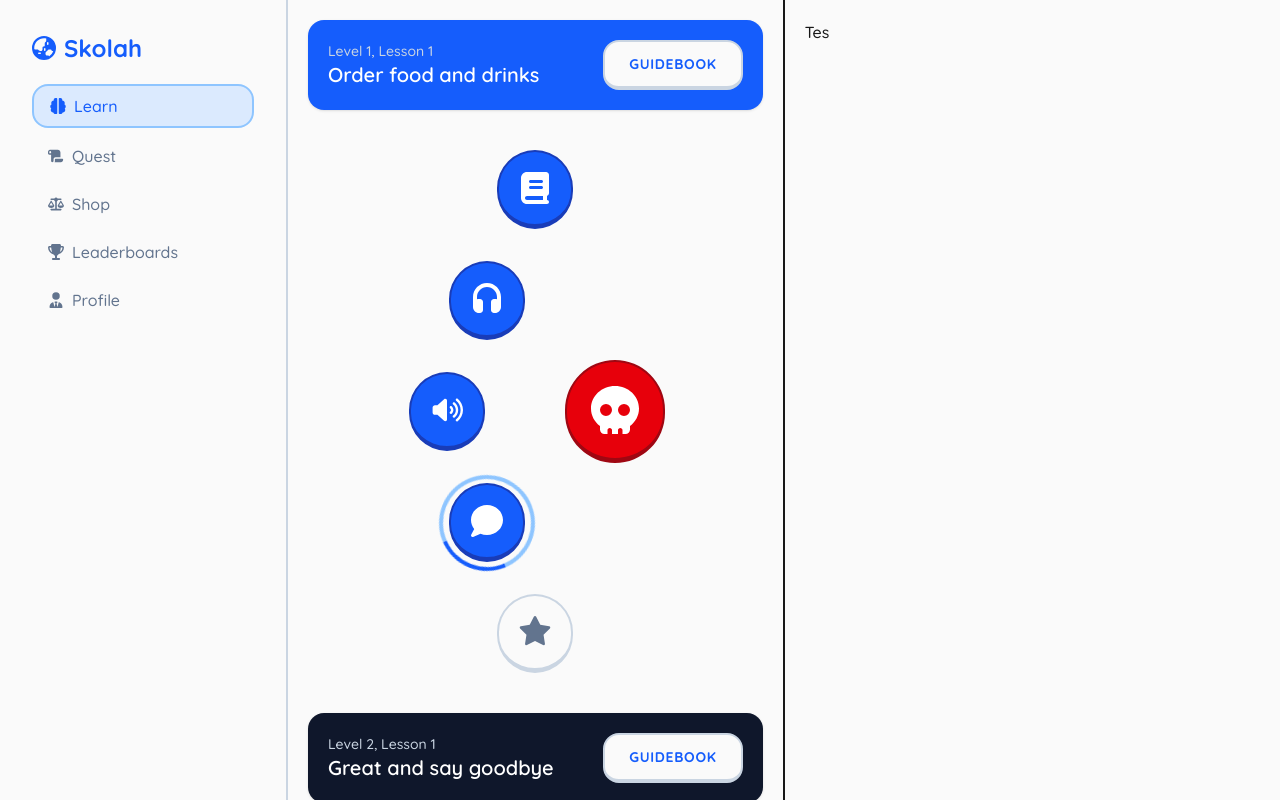
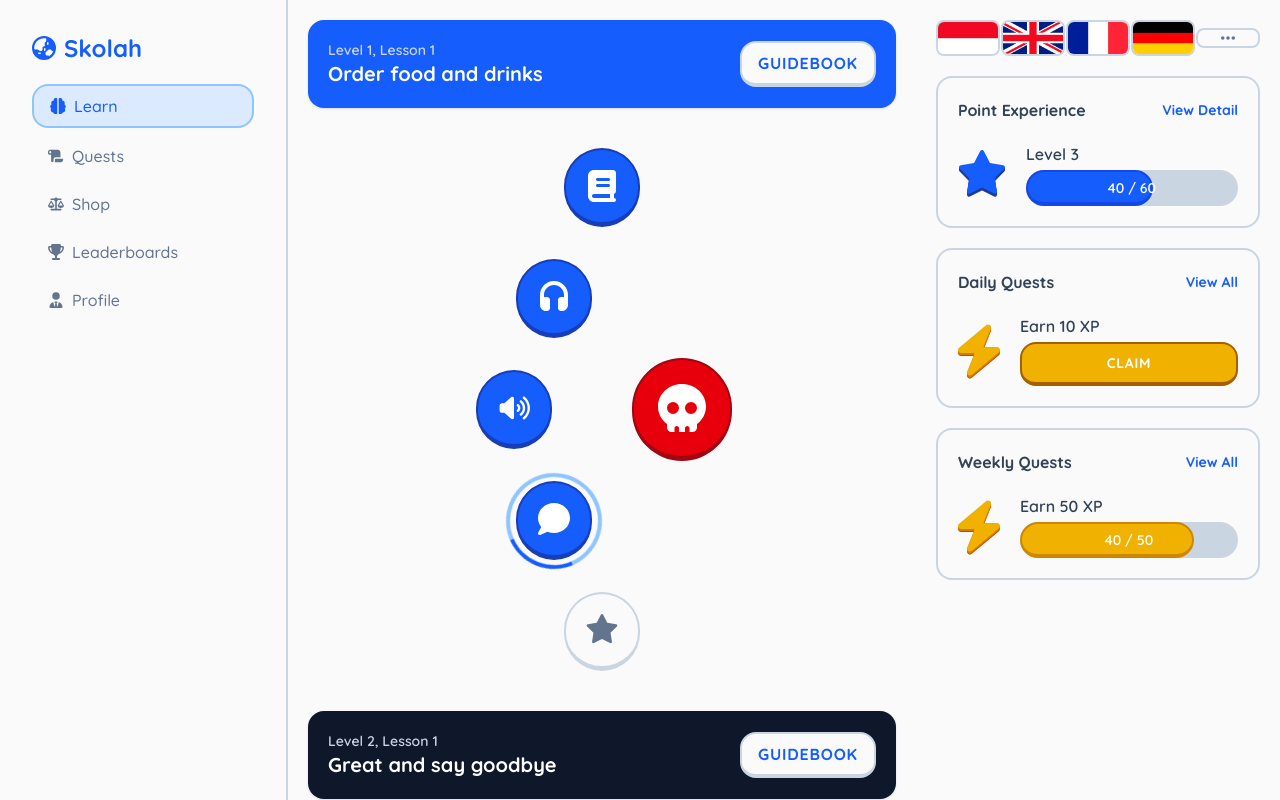
Before and after one commit to anggasaputra25/skolah, a Next.js app: page /learn in a window 1280 px wide. Shown: the top 800 px of the page. Built offline with nearby package versions, Linux system fonts and the light colour scheme.

Commit message:
feat: add LanguagesPage component with language selection and improved layout

```diff
--- a/app/(pages)/(dashboard)/learn/page.tsx
+++ b/app/(pages)/(dashboard)/learn/page.tsx
@@ -1,22 +1,25 @@
 import Sidebar from "@/components/layout/Sidebar";
+import { BorderCard } from "@/components/ui/BorderCard";
 import { Button } from "@/components/ui/Button";
 import { ButtonLearn } from "@/components/ui/ButtonLearn";
 import { LessonCard } from "@/components/ui/LessonCard";
-import { faBook, faComment, faHeadphones, faSkull, faStar, faVolumeHigh } from "@fortawesome/free-solid-svg-icons";
+import { faBolt, faBook, faComment, faEllipsis, faHeadphones, faSkull, faStar, faVolumeHigh } from "@fortawesome/free-solid-svg-icons";
 import { FontAwesomeIcon } from "@fortawesome/react-fontawesome";
+import Image from "next/image";
+import Link from "next/link";
 
 const LearnPage = () => {
     return (
         <div className="flex">
             <Sidebar target={1} />
 
-            <div className="border-r-2 w-full p-5">
+            <div className="w-full p-5">
                 {/* Level 1 */}
                 <div>
                     <div className="shadow p-5 rounded-2xl bg-blue-600 flex justify-between items-center sticky top-5 z-30">
                         <div>
-                            <p className="text-slate-300 text-sm">Level 1, Lesson 1</p>
-                            <h1 className="text-white font-semibold text-xl">Order food and drinks</h1>
+                            <p className="text-slate-300 text-sm font-semibold">Level 1, Lesson 1</p>
+                            <h1 className="text-white font-bold text-xl">Order food and drinks</h1>
                         </div>
                         <Button variant="secondary" >Guidebook</Button>
                     </div>
@@ -80,8 +83,8 @@ const LearnPage = () => {
                 <div>
                     <div className="shadow p-5 rounded-2xl bg-slate-900 flex justify-between items-center sticky top-5 z-30">
                         <div>
-                            <p className="text-slate-300 text-sm">Level 2, Lesson 1</p>
-                            <h1 className="text-white font-semibold text-xl">Great and say goodbye</h1>
+                            <p className="text-slate-300 text-sm font-semibold">Level 2, Lesson 1</p>
+                            <h1 className="text-white font-bold text-xl">Great and say goodbye</h1>
                         </div>
                         <Button variant="secondary" >Guidebook</Button>
                     </div>
@@ -114,8 +117,69 @@ const LearnPage = () => {
                     </div>
                 </div>
             </div>
-            <div className="w-full p-5">
-                <h1>Tes</h1>
+            <div className="w-3xl">
+                <div className="p-5 space-y-5 sticky top-0">
+                    <div className="flex items-center justify-between sticky">
+                        <Image src={'/assets/flags/indonesia.jpeg'} alt="flag" width={64} height={64} className="block cursor-pointer border-2 aspect-2/1.5 border-slate-300 rounded-lg" />
+                        <Image src={'/assets/flags/english.jpeg'} alt="flag" width={64} height={64} className="block cursor-pointer border-2 aspect-2/1.5 border-slate-300 rounded-lg" />
+                        <Image src={'/assets/flags/french.jpeg'} alt="flag" width={64} height={64} className="block cursor-pointer border-2 aspect-2/1.5 border-slate-300 rounded-lg" />
+                        <Image src={'/assets/flags/german.jpeg'} alt="flag" width={64} height={64} className="block cursor-pointer border-2 aspect-2/1.5 border-slate-300 rounded-lg" />
+                        <Link href={'/languages'} className="border-2 aspect-2/1.5 border-slate-300 rounded-lg w-16 h-auto flex justify-center items-center">
+                            <FontAwesomeIcon icon={faEllipsis} className="w-8 h-8 text-slate-500" />
+                        </Link>
+                    </div>
+
+                    {/* Level */}
+                    <BorderCard className="border-b-2! space-y-5 text-slate-700">
+                        <div className="flex justify-between items-center">
+                            <p className="font-bold">Point Experience</p>
+                            <Link href={'/quests'} className="text-blue-600 font-bold text-sm">View Detail</Link>
+                        </div>
+                        <div className="flex gap-5 items-center">
+                            <FontAwesomeIcon icon={faStar} className="w-12! h-12! text-blue-600 filter-[drop-shadow(0px_2px_0px_#1e3a8a)_drop-shadow(0px_1px_0px_#1e40af)]" />
+                            <div className="space-y-1 w-full font-semibold">
+                                <p>Level 3</p>
+                                <div className="relative w-full bg-slate-300 rounded-full">
+                                    <div className="absolute bg-blue-600 h-full rounded-full w-3/5 border-2 border-b-4 border-blue-700"></div>
+                                    <p className="text-white z-10 relative text-center p-2 text-sm">40 / 60</p>
+                                </div>
+                            </div>
+                        </div>
+                    </BorderCard>
+
+                    {/* Daily */}
+                    <BorderCard className="border-b-2! space-y-5 text-slate-700">
+                        <div className="flex justify-between items-center">
+                            <p className="font-bold">Daily Quests</p>
+                            <Link href={'/quests'} className="text-blue-600 font-bold text-sm">View All</Link>
+                        </div>
+                        <div className="flex gap-5 items-center">
+                            <FontAwesomeIcon icon={faBolt} className="w-12! h-12! text-yellow-500 filter-[drop-shadow(0px_2px_0px_#d97706)_drop-shadow(0px_1px_0px_#b45309)]" />
+                            <div className="space-y-1 w-full font-semibold">
+                                <p>Earn 10 XP</p>
+                                <Button variant="warning" size="sm" className="w-full">Claim</Button>
+                            </div>
+                        </div>
+                    </BorderCard>
+
+                    {/* Weekly */}
+                    <BorderCard className="border-b-2! space-y-5 text-slate-700">
+                        <div className="flex justify-between items-center">
+                            <p className="font-bold">Weekly Quests</p>
+                            <Link href={'/quests'} className="text-blue-600 font-bold text-sm">View All</Link>
+                        </div>
+                        <div className="flex gap-5 items-center">
+                            <FontAwesomeIcon icon={faBolt} className="w-12! h-12! text-yellow-500 filter-[drop-shadow(0px_2px_0px_#d97706)_drop-shadow(0px_1px_0px_#b45309)]" />
+                            <div className="space-y-1 w-full font-semibold">
+                                <p>Earn 50 XP</p>
+                                <div className="relative w-full bg-slate-300 rounded-full">
+                                    <div className="absolute bg-yellow-500 h-full rounded-full w-4/5 border-2 border-b-4 border-yellow-600"></div>
+                                    <p className="text-white z-10 relative text-center p-2 text-sm">40 / 50</p>
+                                </div>
+                            </div>
+                        </div>
+                    </BorderCard>
+                </div>
             </div>
         </div>
     )
--- a/app/(pages)/courses/page.tsx
+++ b/app/(pages)/courses/page.tsx
@@ -66,7 +66,7 @@ const CoursesPage = () => {
                             <BorderCard className="hover:bg-neutral-100 active:border-b-2 active:translate-y-1">
                                 <Image src={item.image} alt="flag" width={120} height={120} className="border-2 border-slate-300 rounded-lg mb-2" />
                                 <p className="font-semibold">{item.title}</p>
-                                <p>{item.description}</p>
+                                <p className="text-sm">{item.description}</p>
                             </BorderCard>
                         </Link>
                     ))}
--- a/components/forms/RegisterForm.tsx
+++ b/components/forms/RegisterForm.tsx
@@ -27,10 +27,10 @@ const RegisterForm = () => {
                     <div className="mt-10 grid grid-cols-2 md:grid-cols-4 gap-4 md:gap-8">
                         {LANGUAGES.map((item, index) => (
                             <button onClick={() => setShowFlags(false)} key={index} className="rounded-2xl cursor-pointer">
-                                <BorderCard className="hover:bg-neutral-100 active:border-b-2 active:translate-y-1 ">
+                                <BorderCard className="hover:bg-neutral-100 active:border-b-2 active:translate-y-1 text-left">
                                     <Image src={item.image} alt="flag" width={120} height={120} className="border-2 border-slate-300 rounded-lg mb-2" />
                                     <p className="font-semibold">{item.title}</p>
-                                    <p>{item.description}</p>
+                                    <p className="text-sm">{item.description}</p>
                                 </BorderCard>
                             </button>
                         ))}
--- a/components/layout/Sidebar.tsx
+++ b/components/layout/Sidebar.tsx
@@ -11,13 +11,13 @@ const Sidebar = ({target = 0}: {target?: number}) => {
                     <span>Skolah</span>
                 </p>
                 <div className="space-y-2 mt-5 text-slate-500">
-                    <Link href={'/Learn'} className={`w-full rounded-2xl px-4 py-2 flex items-center gap-2 ${target == 1 ? 'border-2 border-blue-300 bg-blue-100 text-blue-600' : 'hover:bg-slate-100'}`}>
+                    <Link href={'/learn'} className={`w-full rounded-2xl px-4 py-2 flex items-center gap-2 ${target == 1 ? 'border-2 border-blue-300 bg-blue-100 text-blue-600' : 'hover:bg-slate-100'}`}>
                         <FontAwesomeIcon icon={faBrain} className="w-4! h-4!" />
                         <span>Learn</span>
                     </Link>
                     <Link href={'/Learn'} className={`w-full rounded-2xl px-4 py-2 flex items-center gap-2 ${target == 2 ? 'border-2 border-blue-300 bg-blue-100 text-blue-600' : 'hover:bg-slate-100'}`}>
                         <FontAwesomeIcon icon={faScroll} className="w-4! h-4!" />
-                        <span>Quest</span>
+                        <span>Quests</span>
                     </Link>
                     <Link href={'/Learn'} className={`w-full rounded-2xl px-4 py-2 flex items-center gap-2 ${target == 3 ? 'border-2 border-blue-300 bg-blue-100 text-blue-600' : 'hover:bg-slate-100'}`}>
                         <FontAwesomeIcon icon={faScaleBalanced} className="w-4! h-4!" />
--- a/components/ui/BorderCard.tsx
+++ b/components/ui/BorderCard.tsx
@@ -2,7 +2,7 @@ import React from 'react';
 
 export const BorderCard = ({ children, className }: {children: React.ReactNode; className?: string;}) => {
     return (
-        <div className={`p-5 rounded-2xl relative tracking-wider text-sm border-b-4 transition-all duration-75 ease-in-out border-2 border-slate-300 ${className}`}>
+        <div className={`p-5 rounded-2xl relative border-b-4 transition-all duration-75 ease-in-out border-2 border-slate-300 ${className}`}>
             {children}
         </div>
     );
--- a/components/ui/Button.tsx
+++ b/components/ui/Button.tsx
@@ -2,20 +2,19 @@ import React from "react";
 
 interface ButtonProps extends React.ButtonHTMLAttributes<HTMLButtonElement> {
     children: React.ReactNode;
-    variant?: "primary" | "secondary";
+    variant?: "primary" | "secondary" | "warning";
     size?: "sm" | "md" | "lg";
 }
 
 export const Button: React.FC<ButtonProps> = ({
     children,
     variant = "primary",
-    size = "sm",
+    size = "md",
     className = "",
     ...props
 }) => {
     const baseStyles = `
         relative inline-flex items-center justify-center
-        px-6 py-3
         font-bold uppercase tracking-wider
         rounded-2xl
 
@@ -23,7 +22,6 @@ export const Button: React.FC<ButtonProps> = ({
         border-b-4 active:border-b-2
         active:translate-y-1
         transition-all duration-75 ease-in-out
-        min-h-[49.6px]
 
         select-none cursor-pointer
     `;
@@ -33,12 +31,14 @@ export const Button: React.FC<ButtonProps> = ({
             "bg-blue-600 border-blue-800 text-white hover:bg-blue-700",
         secondary:
             "bg-neutral-50 border-slate-300 text-blue-600 hover:bg-slate-100",
+        warning:
+            "bg-yellow-500 border-yellow-700 text-white hover:bg-yellow-600",
     };
 
     const sizes = {
-        sm: "px-3 py-1.5 text-sm",
-        md: "px-4 py-2 text-base",
-        lg: "px-6 py-3 text-lg",
+        sm: "px-3 py-1.5 text-sm min-h-[44px]",
+        md: "px-4 py-2 text-base min-h-[45.6px]",
+        lg: "px-6 py-3 text-lg min-h-[57.6px]",
     };
 
     return (
--- a/components/ui/ButtonLearn.tsx
+++ b/components/ui/ButtonLearn.tsx
@@ -3,7 +3,6 @@ import React from "react";
 interface ButtonLearnProps extends React.ButtonHTMLAttributes<HTMLButtonElement> {
     children: React.ReactNode;
     variant?: "primary" | "secondary" | "danger";
-    size?: "sm" | "md" | "lg";
     classDiv?: string;
     active?: boolean;
 }
@@ -11,13 +10,13 @@ interface ButtonLearnProps extends React.ButtonHTMLAttributes<HTMLButtonElement>
 export const ButtonLearn: React.FC<ButtonLearnProps> = ({
     children,
     variant = "primary",
-    size = "md",
     className = "",
     classDiv = "",
     active = false,
     ...props
 }) => {
     const baseStyles = `
+    min-h-[78.4px]
     relative inline-flex items-center justify-center
     p-5
     font-bold uppercase tracking-wider
@@ -40,17 +39,11 @@ export const ButtonLearn: React.FC<ButtonLearnProps> = ({
             "bg-red-600 border-red-800 text-white hover:bg-red-700",
     };
 
-    const sizes = {
-        sm: "text-sm",
-        md: "text-base",
-        lg: "text-lg",
-    };
-
     return (
-        <div className={`relative flex justify-center items-center group min-w-[75.2px] min-h-[78.4px] ${classDiv}`}>
+        <div className={`relative flex justify-center items-center group ${classDiv}`}>
             <div className={`absolute rounded-full border-4 p-11 animate-[spin_10s_linear_infinite] border-blue-300 border-t-blue-600 ${active ? 'block' : 'hidden'}`}></div>
             <button
-                className={`${baseStyles} ${variants[variant]} ${sizes[size]} ${className}`}
+                className={`${baseStyles} ${variants[variant]} ${className}`}
                 {...props}
             >
                 {children}
--- a/components/ui/ButtonLink.tsx
+++ b/components/ui/ButtonLink.tsx
@@ -12,13 +12,12 @@ export const ButtonLink: React.FC<ButtonLinkProps> = ({
     href,
     children,
     variant = "primary",
-    size = "sm",
+    size = "md",
     className = "",
     ...props
 }) => {
     const baseStyles = `
         relative inline-flex items-center justify-center
-        px-6 py-3
         font-bold uppercase tracking-wider
         rounded-2xl
 
@@ -41,9 +40,9 @@ export const ButtonLink: React.FC<ButtonLinkProps> = ({
     };
 
     const sizes = {
-        sm: "px-3 py-1.5 text-sm",
-        md: "px-4 py-2 text-base",
-        lg: "px-6 py-3 text-lg",
+        sm: "px-3 py-1.5 text-sm min-h-[44px]",
+        md: "px-4 py-2 text-base min-h-[45.6px]",
+        lg: "px-6 py-3 text-lg min-h-[57.6px]",
     };
 
     return (
--- a/components/ui/LessonCard.tsx
+++ b/components/ui/LessonCard.tsx
@@ -42,7 +42,7 @@ export const LessonCard: React.FC<LessonCardProps> = ({
                         <ButtonLink
                             href={href}
                             variant={variant}
-                            className="flex w-full items-center justify-center rounded-xl border-2 border-b-4 border-blue-800 bg-blue-500 py-3 text-sm font-bold uppercase tracking-wider text-white transition-all active:border-b-2 active:translate-y-0.5 hover:bg-blue-600"
+                            className="flex w-full items-center justify-center rounded-xl border-2 border-b-4 border-blue-800 bg-blue-500 py-3 font-bold uppercase tracking-wider text-white transition-all active:border-b-2 active:translate-y-0.5 hover:bg-blue-600"
                         >
                             {buttonText}
                         </ButtonLink>
--- a/constants/languages.ts
+++ b/constants/languages.ts
@@ -6,14 +6,14 @@ export interface Language {
 
 export const LANGUAGES: Language[] = [
     {
+        image: "/assets/flags/indonesia.jpeg",
+        title: "Indonesian",
+        description: "8.2M Learners",
+    },
+    {
         image: "/assets/flags/english.jpeg",
         title: "English",
         description: "8.6M Learners",
-    },
-    {
-        image: "/assets/flags/indonesia.jpeg",
-        title: "Indonesian",
-        description: "8.2M Learners",
     },
     {
         image: "/assets/flags/french.jpeg",
```
Also changed, not shown: app/(pages)/(dashboard)/languages/page.tsx (added, +29 -0 lines).
